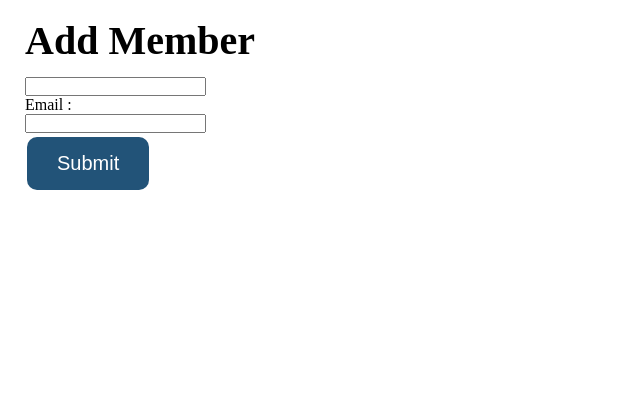
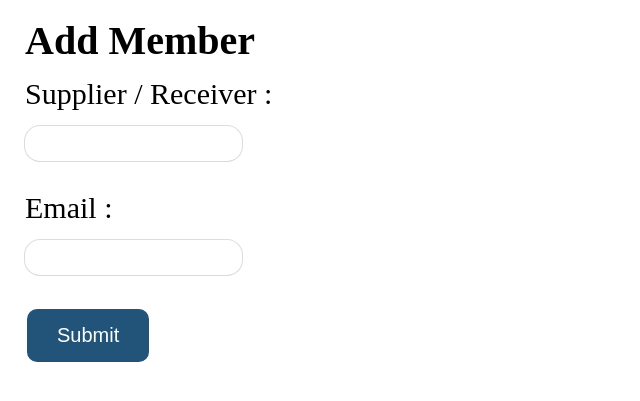
Before and after one commit to ED-Annadanam/Email_db, a Django app: page /members/add/ in a window 1280 px wide. Shown: the top 401 px of the page, without its empty margins (0-640 px from the left). Run offline with Django 4.2, Linux system fonts and the light colour scheme.

Commit message:
Update add.html

```diff
--- a/members/templates/add.html
+++ b/members/templates/add.html
@@ -13,7 +13,14 @@
             <h1>Add Member</h1>
         </div>
 
-       <div class="input_field">
+
+       <div class="add_member_content">
+        <form action="addrecord/" method="post">
+            {% csrf_token %}
+
+            <label for="Email">Supplier / Receiver :</label>
+
+        <div class="input_field">
                <input name="first">
 
             </div>
```
